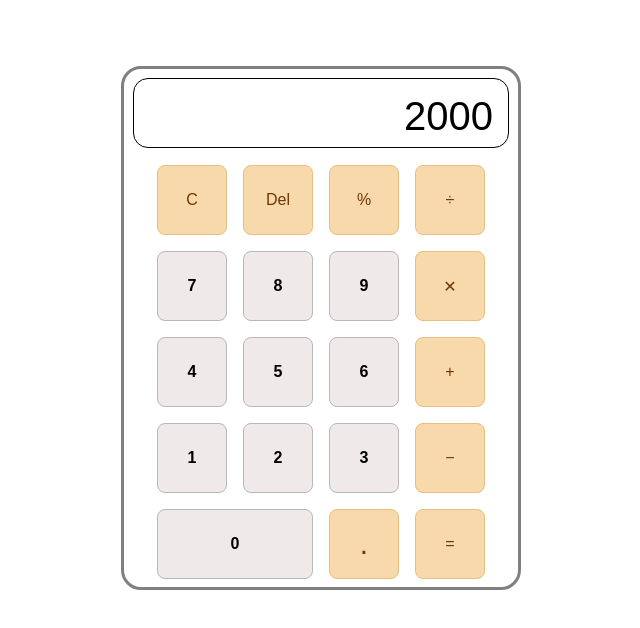
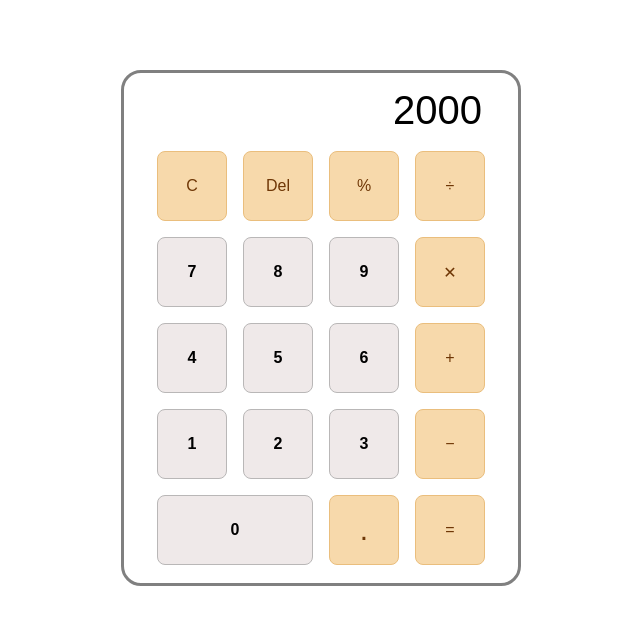
Before and after one commit to emiliapujador/calculator-javascript, a plain HTML site: page index.html in a window 1280 px wide. Shown: the whole page, without its empty margins (319-959 px from the left). Drawn offline with Linux system fonts and the light colour scheme.

Commit message:
Fixed details

```diff
--- a/calculator.css
+++ b/calculator.css
@@ -23,16 +23,14 @@
 .input {
   display: flex;
   flex-direction: row;
-  border: 0.5px solid black;
-  border-radius: 1px;
   height: 70px;
-  padding-right: 15px;
   padding-top: 15px;
-  margin: 9px;
+  margin: 0px;
   font-size: 2.5rem;
-  border-radius: 15px;
   justify-content: flex-end;
   font-family: Arial, Helvetica, sans-serif;
+  margin-right: 36px;
+  font-weight: 100;
 }
 
 .buttons {
@@ -40,6 +38,7 @@
   justify-content: center;
   flex-wrap: wrap;
   max-width: 400px;
+  margin-bottom: 10px;
 }
 
 .btn {
```
